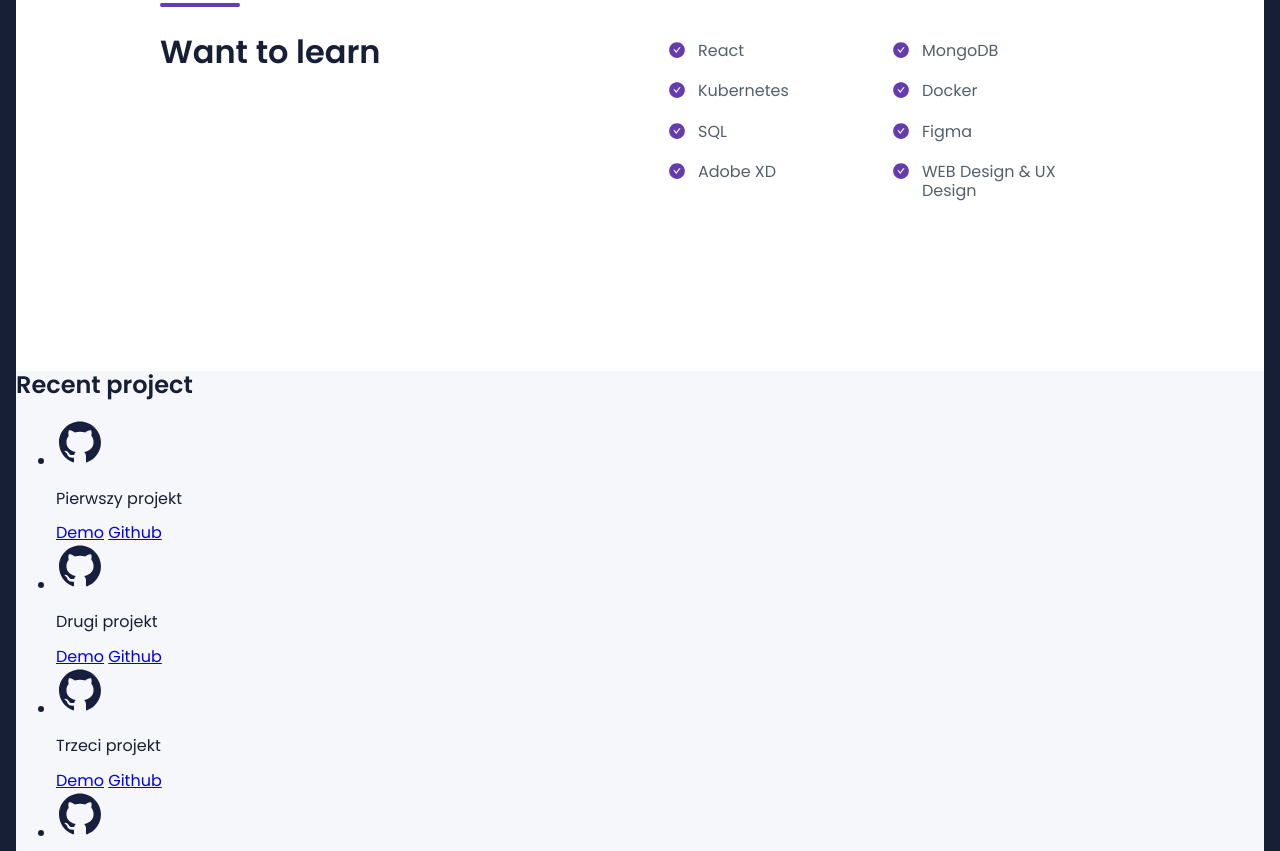
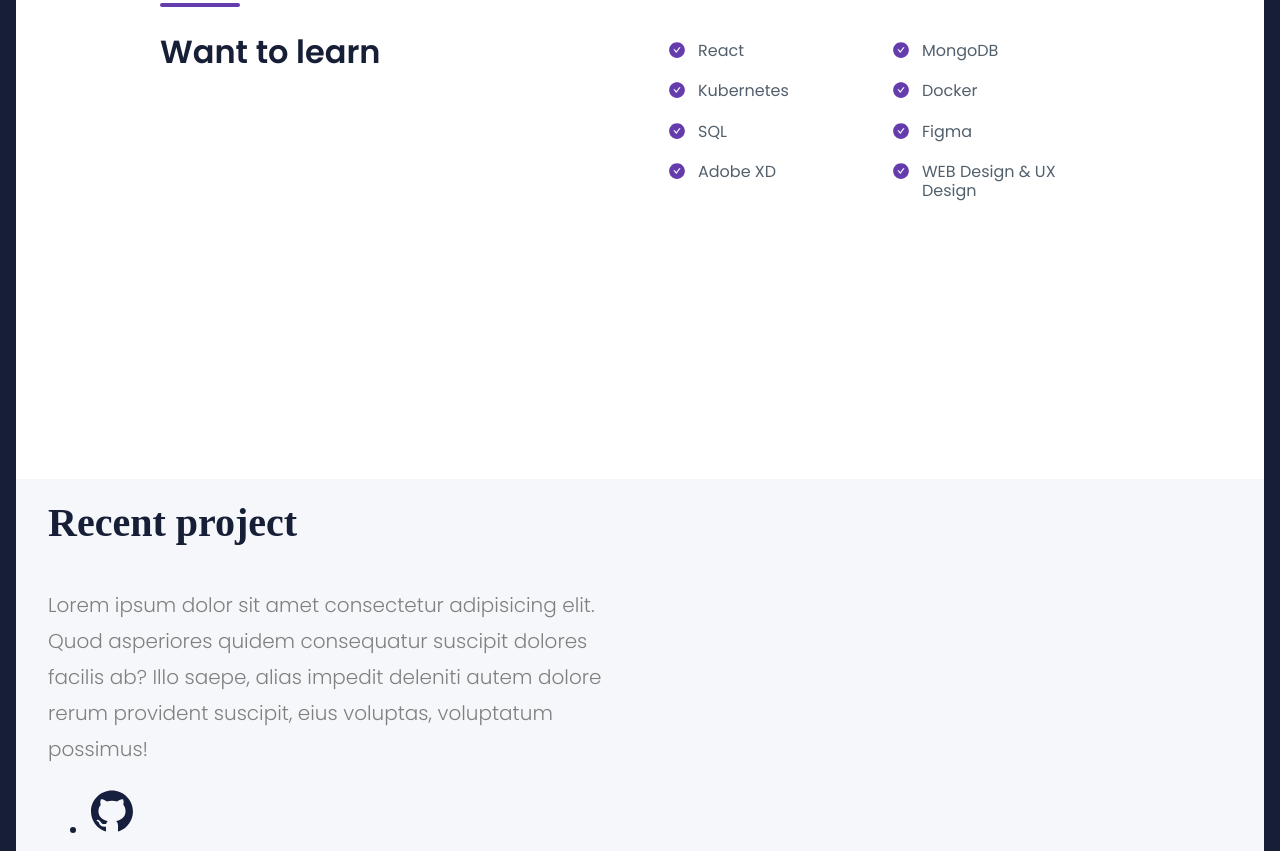
Before and after one commit to dkasyan/dkasyan.github.io, a website built with webpack: page src/content/index.html in a window 1280 px wide. Shown: the part 1946-2797 px from the top of the page. Built offline with nearby package versions, Linux system fonts and the light colour scheme; files whose address does not match are found by name.

Commit message:
Build: Add style to header and add conteiner for all section

```diff
--- a/src/content/index.html
+++ b/src/content/index.html
@@ -4,7 +4,7 @@
     <meta charset="UTF-8" />
     <meta name="viewport" content="width=device-width, initial-scale=1.0" />
     <meta http-equiv="X-UA-Compatible" content="ie=edge" />
-    <title>Site title</title>
+    <title>Idz się myć</title>
     <meta name="description" content="Description" />
 
     <!-- Title -->
@@ -87,8 +87,9 @@
       </section>
 
       <section id="my-project" class="project">
+        <div class="container">
         <h2 class="project_title">Recent project</h2>
-        <p class="project_description"> </p>
+        <p class="project_description"> Lorem ipsum dolor sit amet consectetur adipisicing elit. Quod asperiores quidem consequatur suscipit dolores facilis ab? Illo saepe, alias impedit deleniti autem dolore rerum provident suscipit, eius voluptas, voluptatum possimus!</p>
         <ul class="projects_list">
           <li class="projects_list_item">
             <img src="assets/img/GithubIcon.svg">
@@ -127,6 +128,7 @@
             </div>
           </li>
         </ul>
+        </div>
       </section>
       <footer>
         <h2 class="contact" id="contact">Contact me</h2>
--- a/src/scss/main.scss
+++ b/src/scss/main.scss
@@ -22,3 +22,8 @@ body {
  // -webkit-font-smoothing antialiased;
  // -moz-osx-ffont-smoothing: grayscale;
 }
+
+.container{
+  max-width: 1184px;
+  margin: 0 auto;
+}
--- a/src/scss/modules/projects.scss
+++ b/src/scss/modules/projects.scss
@@ -1,4 +1,21 @@
 .project {
     background: $light-gray;
+    &_description {
+        font-weight: 300;
+        font-size: 1.25rem;
+        line-height: 2.25rem;
+        color: gray;
+        max-width: 580px;
+    }
+    &_title{
+        font-family: Popins;
+        font-style: normal;
+        font-weight: 600;
+        font-size: 2.5rem;
+        line-height: 3.5rem;
+        margin: 0 auto;
+        padding: 1rem 0;
+        max-width: 1184px;
+    }
 
 }
--- a/src/scss/modules/skills.scss
+++ b/src/scss/modules/skills.scss
@@ -1,6 +1,6 @@
 .skills{
     max-width: 1184px;
-    margin: 0 auto;
+    margin: 0 auto 8rem;
     padding: 112px;
     &_title{
         font-size: 2.25rem;
```
Also changed, not shown: dist/css/main.css, dist/index.html, 1 other file.
